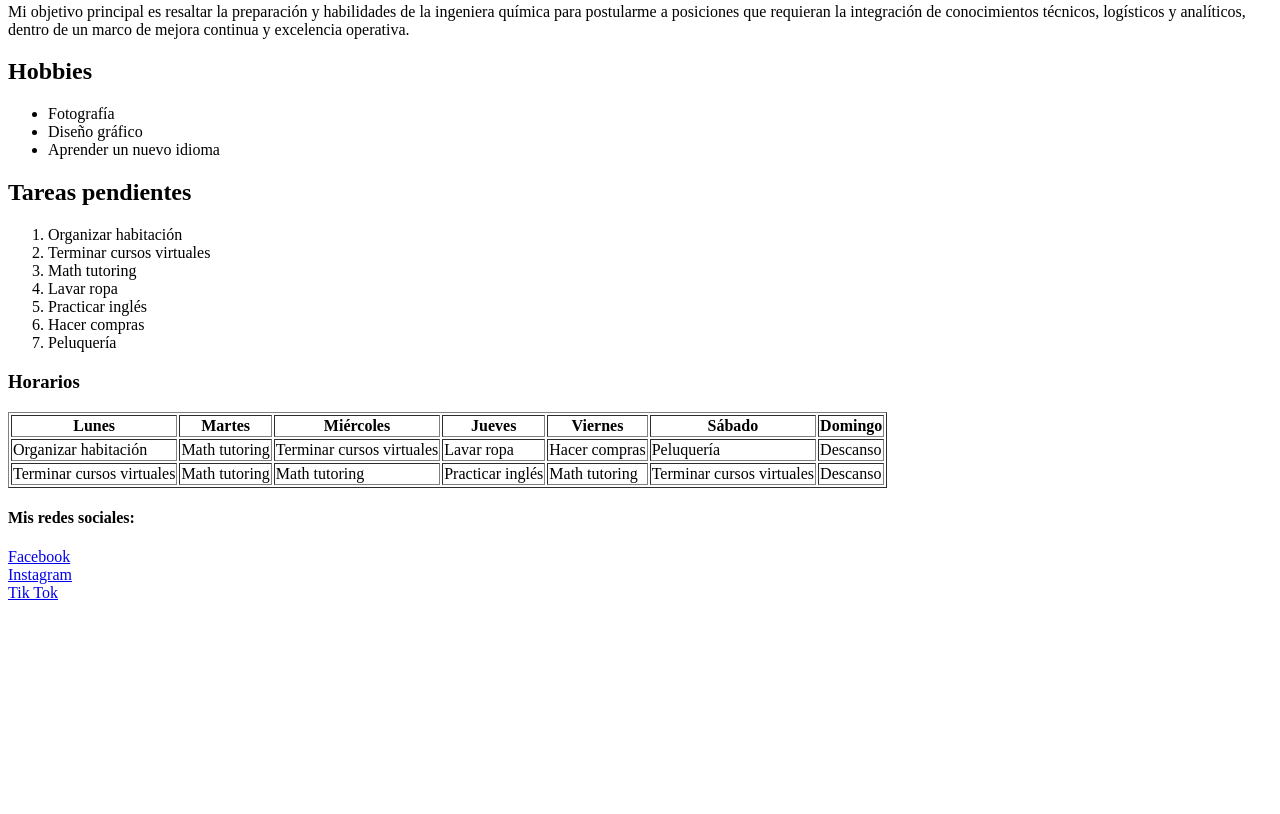
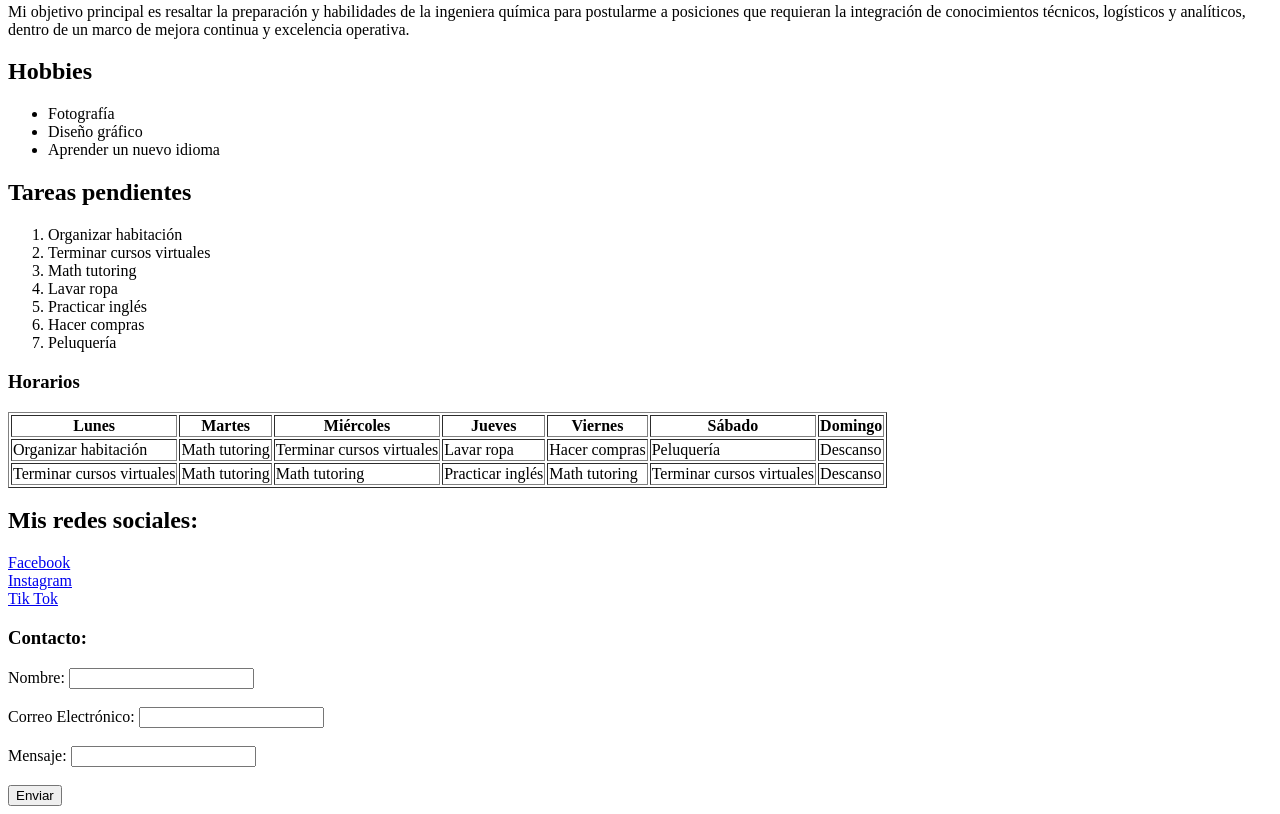
Before and after one commit to Luceap/Mi-pagina-web, a plain HTML site: page index.html in a window 1280 px wide. Shown: the part 709-1523 px from the top of the page. Before the commit the page ends 1319 px from the top, so only its background shows below. Drawn offline with Linux system fonts and the light colour scheme.

Commit message:
Creación formulario de contacto

```diff
--- a/index.html
+++ b/index.html
@@ -85,9 +85,23 @@
         </tbody>
     </table>
 
-    <h4>Mis redes sociales:</h4>
+    <h2>Mis redes sociales:</h2>
     <a href="https://www.facebook.com/lcarizap?mibextid=ZbWKwL">Facebook</a><br>
     <a href="https://www.instagram.com/luzarizap/profilecard/?igsh=eWgwZjFxbnQ0Zjg3">Instagram</a><br>
     <a href="https://www.tiktok.com/@luzcariza?_t=ZM-8s3lVe8ppXK&_r=1">Tik Tok</a>
+
+    <h3>Contacto:</h3>
+        <form action="#">
+            <label for="nombre">Nombre:</label>
+            <input type="text" id="nombre" name="nombre" required>
+            <br><br>
+            <label for="email">Correo Electrónico:</label>
+            <input type="email" id="email" name="email" required>
+            <br><br>
+            <label for="mensaje">Mensaje:</label>
+            <input type="text" id="mensaje" name="mensaje">
+            <br><br>
+            <input class="enviar" type="submit" value="Enviar">
+        </form>
 </body>
 </html>
```
